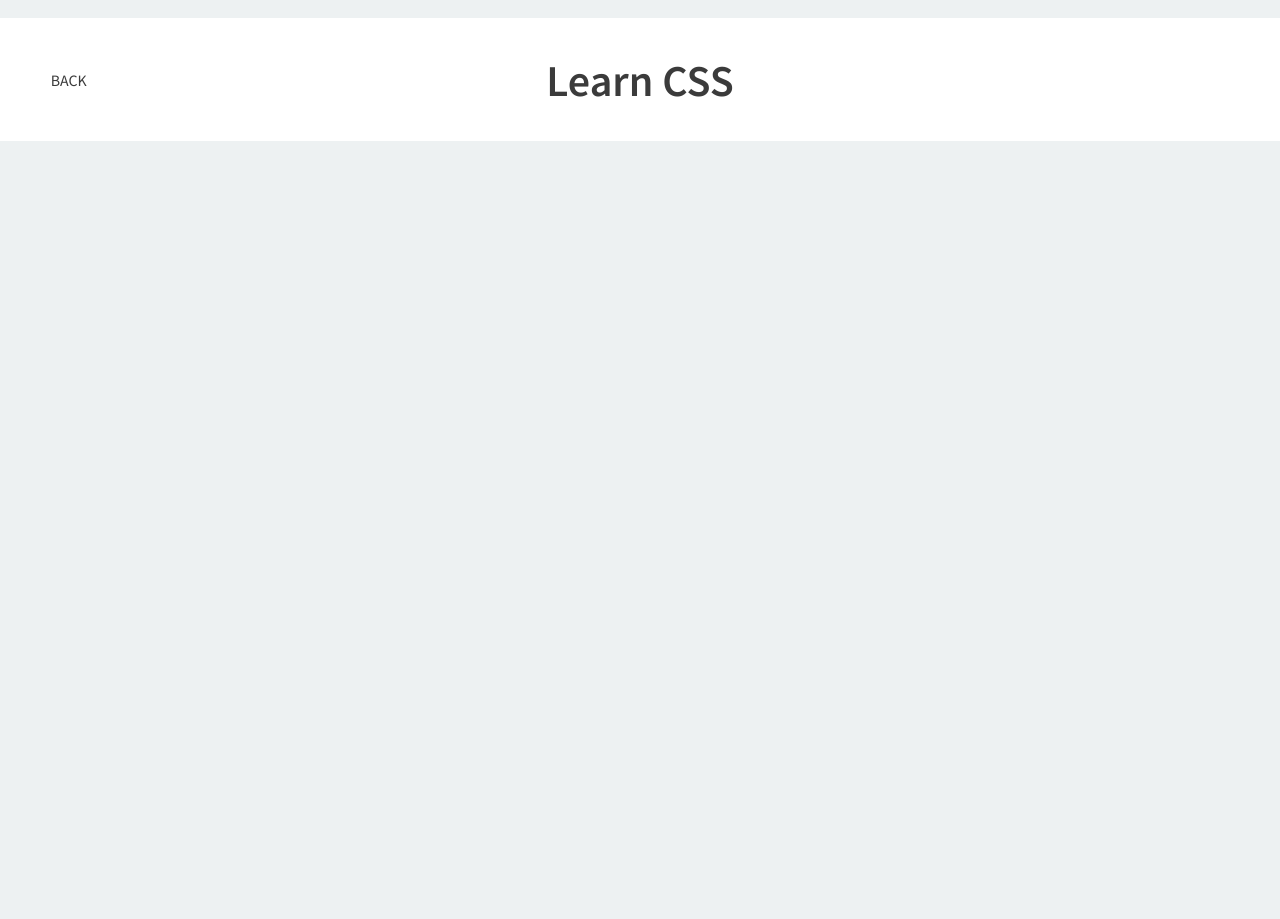
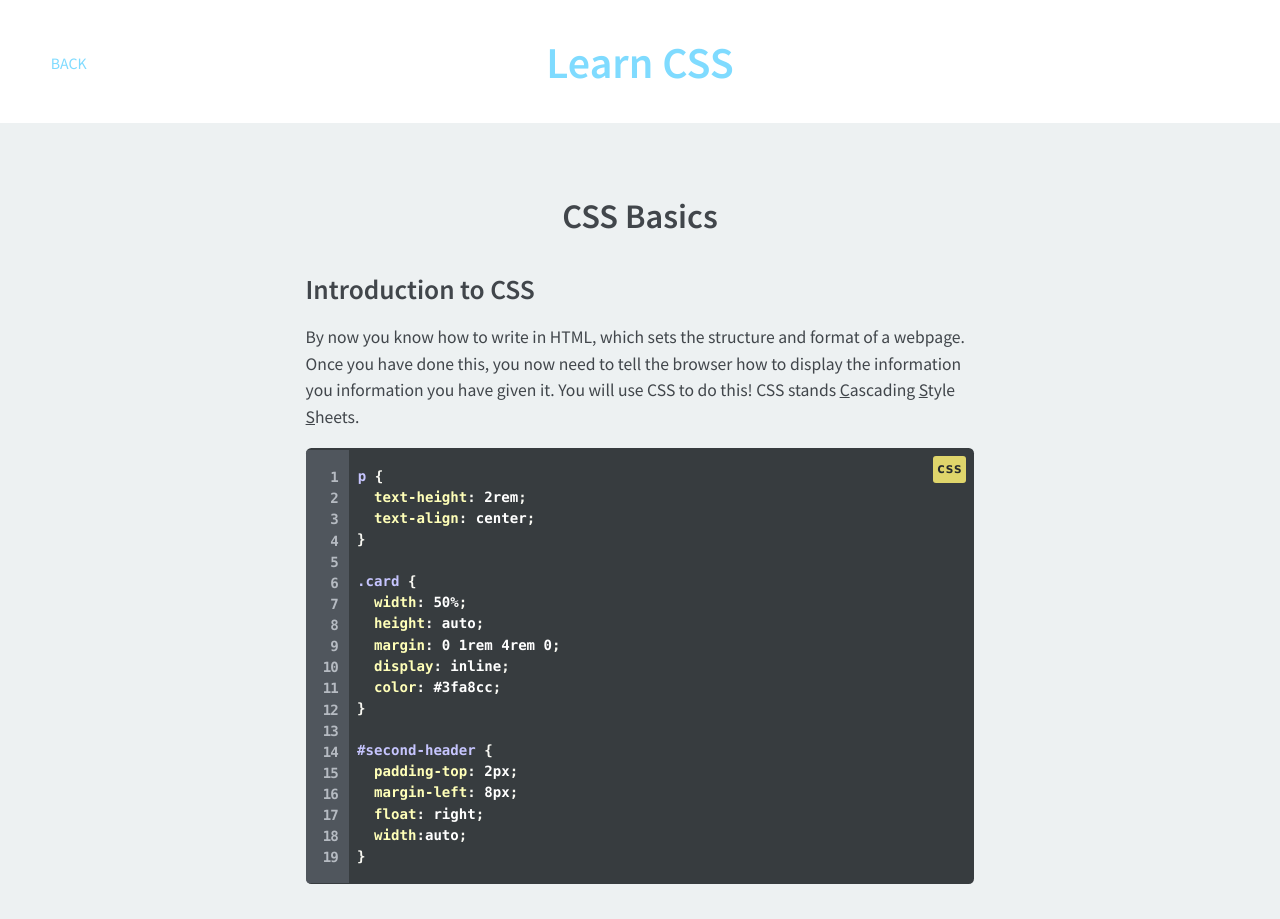
Before and after one commit to jrauh/samaritan_ux, a website: page learn/css/index.html in a window 1280 px wide. Before the commit the page ends 800 px from the top, so only its background shows below. Drawn offline with nearby package versions, Linux system fonts and the light colour scheme; a web font is replaced by a local one.

Commit message:
started css page

```diff
--- a/learn/css/index.html
+++ b/learn/css/index.html
@@ -3,22 +3,52 @@
 <head>
   <meta charset="utf-8">
   <meta name="viewport" content="width=device-width, initial-scale=1">
-  <title>Learn Html</title>
+  <title>Learn CSS</title>
   <link rel="stylesheet" type="text/css" href="../../styles/styles.css">
   <script src="http://ajax.googleapis.com/ajax/libs/jquery/1.10.2/jquery.min.js"></script>
-  <script src="../../scripts/movingheader/movingheader.js"</script>
+  <script src="../../scripts/movingheader/movingheader.js"></script>
   <script src="../../scripts/prism.js"></script>
 </head>
 
 <body class="blog">
   <header class="hero">
-    <a href="../index.html" class="button button--html button--transparent">
+    <a href="../index.html" class="button button--css button--transparent">
       <i class="dashing-icon dashing-icon--arrow-left"></i>
       Back
     </a>
-    <h1 class="html">
+    <h1 class="css">
       Learn CSS
     </h1>
   </header>
+
+  <section class="row center-align page-top-margin">
+    <h1>CSS Basics</h1>
+  </section>
+
+  <section class="row">
+    <h2>Introduction to CSS</h2>
+    <p>By now you know how to write in HTML, which sets the structure and format of a webpage. Once you have done this, you now need to tell the browser how to display the information you information you have given it. You will use CSS to do this! CSS stands <u>C</u>ascading <u>S</u>tyle <u>S</u>heets.</p>
+<pre class="language-css line-numbers">
+  <code class="language-css">p {
+      text-height: 2rem;
+      text-align: center;
+    }
+
+    .card {
+      width: 50%;
+      height: auto;
+      margin: 0 1rem 4rem 0;
+      display: inline;
+      color: #3fa8cc;
+    }
+
+    #second-header {
+      padding-top: 2px;
+      margin-left: 8px;
+      float: right;
+      width:auto;
+    }</code>
+</pre>
+  </section>
 </body>
 </html>
--- a/styles/modules/learn.scss
+++ b/styles/modules/learn.scss
@@ -127,7 +127,7 @@ header {
     height: 7rem;
     padding: 2rem;
     position:fixed;
-    top: 1rem;
+    top: 0;
     left:0;
     right:0;
     z-index: 3;
```
Also changed, not shown: styles/styles.css.
